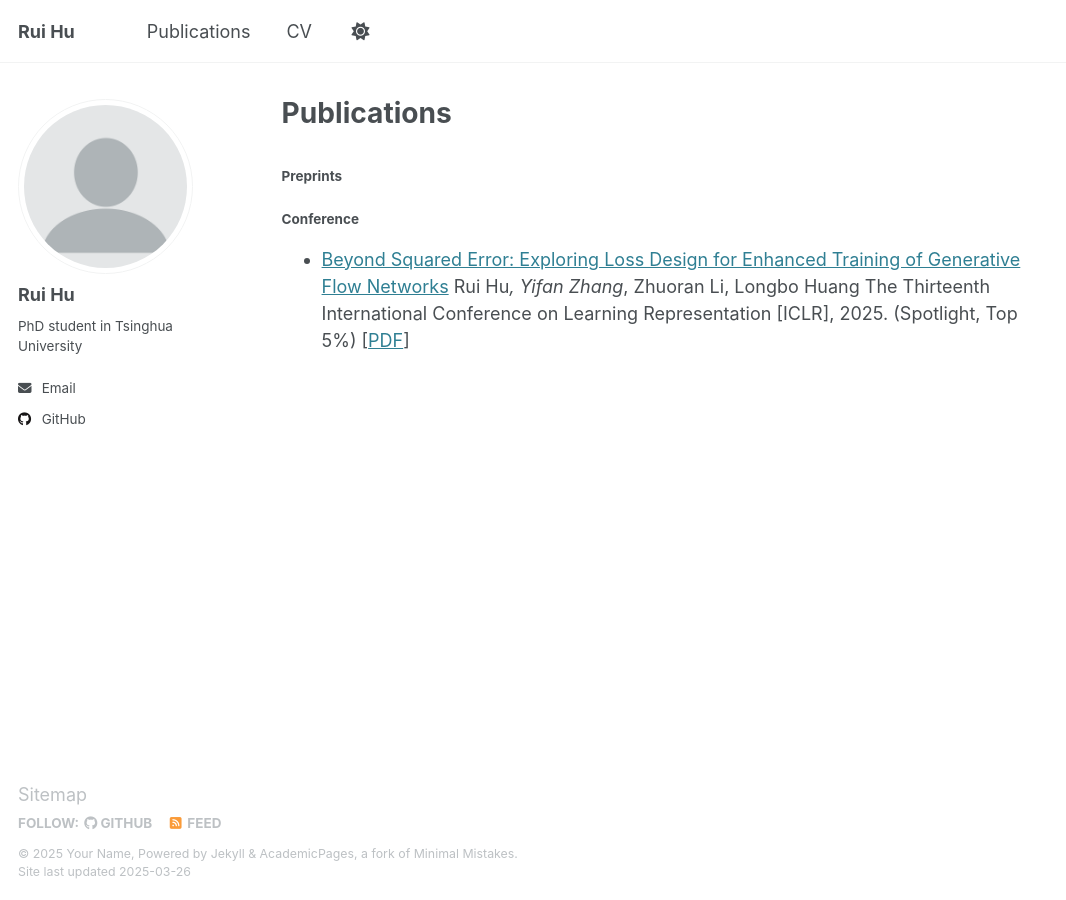
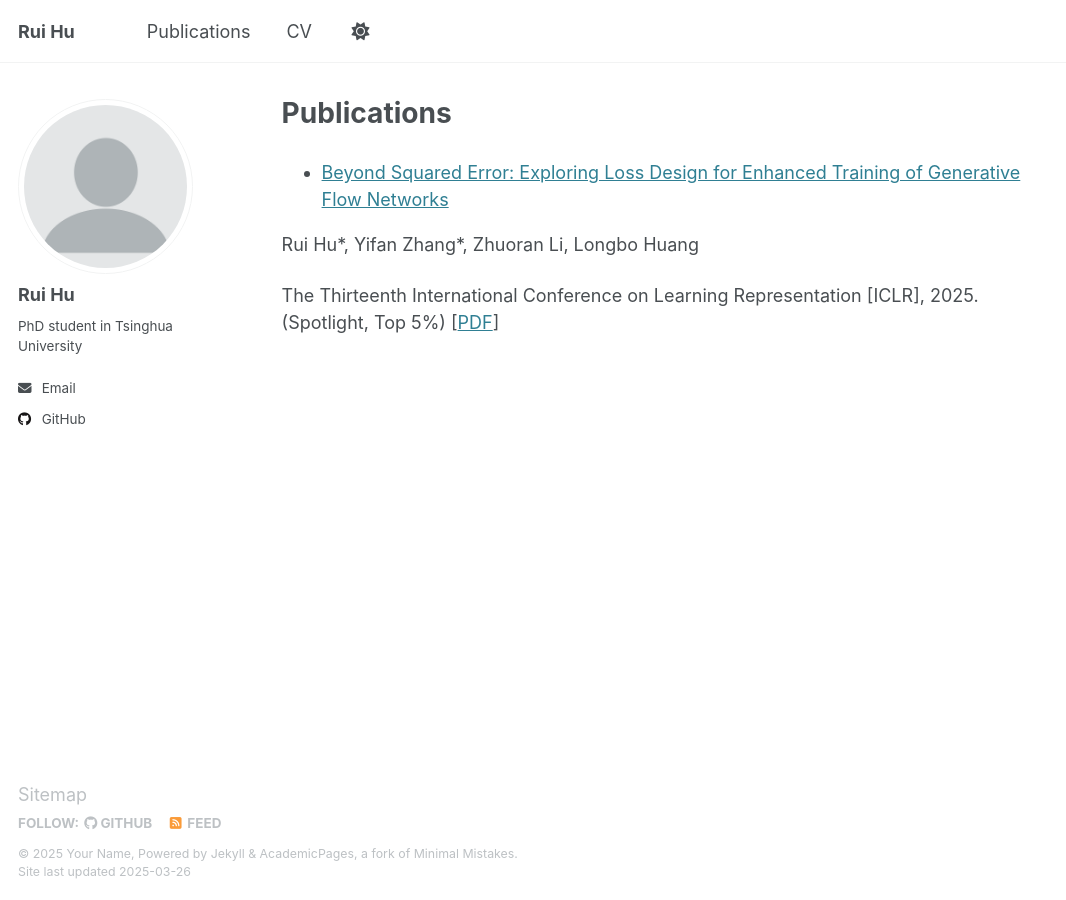
Before and after one commit to streek666/streek666.github.io, a Jekyll site: the page built from _pages/publications.md, in a window 1280 px wide. Shown: the whole page, without its empty margins (0-1066 px from the left). Built offline with Jekyll 4.4.1, drawn with Linux system fonts in a browser that asks for light colours.

Commit message:
Add files via upload

```diff
--- a/_pages/publications.md
+++ b/_pages/publications.md
@@ -7,10 +7,8 @@ redirect_from:
   - /pub.html
 ---
 
-#### Preprints
+- [Beyond Squared Error: Exploring Loss Design for Enhanced Training of Generative Flow Networks](https://openreview.net/forum?id=4NTrco82W0)
 
-#### Conference
+Rui Hu\*, Yifan Zhang\*, Zhuoran Li, Longbo Huang
 
-- [Beyond Squared Error: Exploring Loss Design for Enhanced Training of Generative Flow Networks](https://openreview.net/forum?id=4NTrco82W0)
-Rui Hu*, Yifan Zhang*, Zhuoran Li, Longbo Huang
 The Thirteenth International Conference on Learning Representation [ICLR], 2025. (Spotlight, Top 5%) [[PDF](https://streek666.github.io/file/ICLR2025beyond.pdf)]
```
